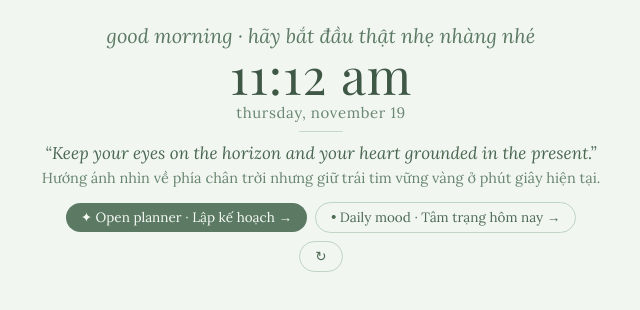
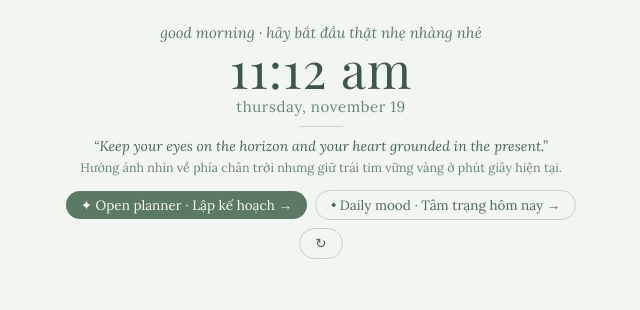
Before and after one commit to julyunu/mini-Notion, a plain HTML site: page time.html in a window 1280 px wide. Shown: the whole page, without its empty margins (319-959 px from the left). Drawn offline with nearby package versions, Linux system fonts and the light colour scheme; a web font is replaced by a local one.

Commit message:
Update time.html

```diff
--- a/time.html
+++ b/time.html
@@ -33,7 +33,7 @@
     .greeting {
       font-family: 'Lora', Georgia, serif;
       font-style: italic;
-      font-size: 20px;
+      font-size: 15px;
       font-weight: 400;
       line-height: 1.15;
       color: #5c7a63;
@@ -70,7 +70,7 @@
     .quote-en {
       font-family: 'Lora', Georgia, serif;
       font-style: italic;
-      font-size: 17px;
+      font-size: 14px;
       color: #496650;
       line-height: 1.3;
       margin-bottom: 4px;
@@ -78,7 +78,7 @@
 
     .quote-vi {
       font-family: 'Lora', Georgia, serif;
-      font-size: 14.5px;
+      font-size: 12.5px;
       color: #68856f;
       line-height: 1.35;
       margin-bottom: 14px;
```
